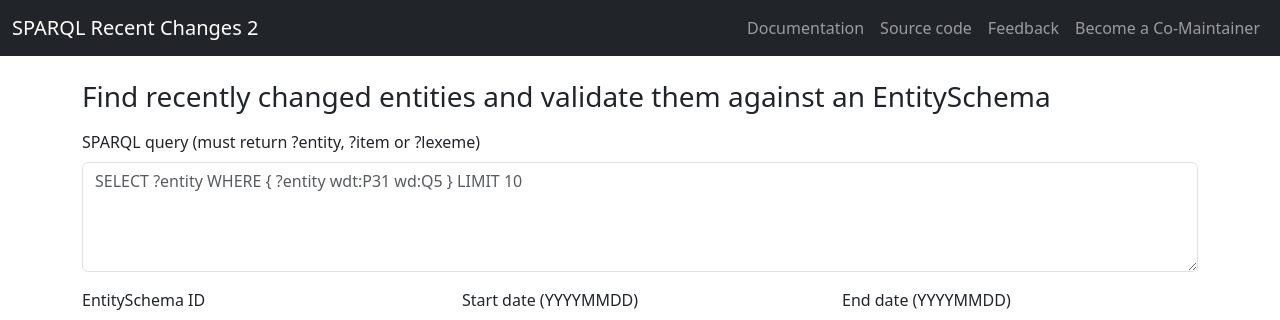
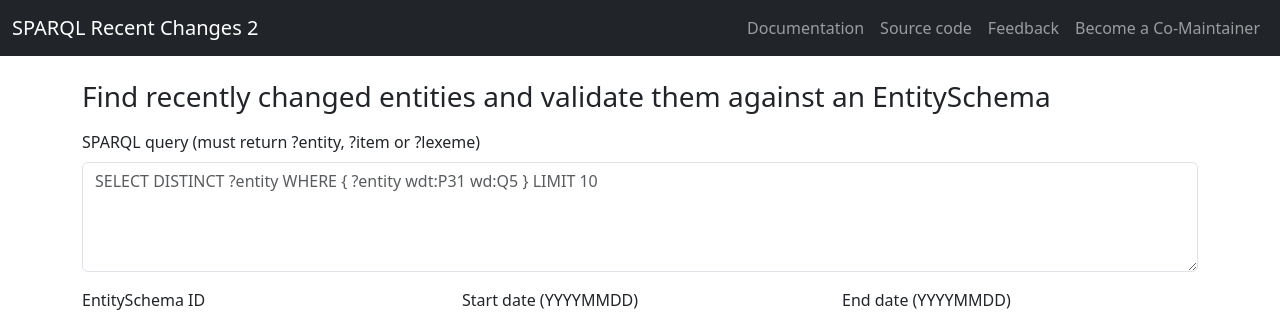
Before and after one commit to dpriskorn/sparql-rc2, a React (Vite) app: page / in a window 1280 px wide. Shown: the top 320 px of the page. Built offline with nearby package versions, Linux system fonts and the light colour scheme.

Commit message:
doc: Add DISTINCT to placeholder

```diff
--- a/src/components/QueryInputForm.tsx
+++ b/src/components/QueryInputForm.tsx
@@ -48,7 +48,7 @@
           rows={4}
           value={sparqlQuery}
           onChange={(e) => setSparqlQuery(e.target.value)}
-          placeholder="SELECT ?entity WHERE { ?entity wdt:P31 wd:Q5 } LIMIT 10"
+          placeholder="SELECT DISTINCT ?entity WHERE { ?entity wdt:P31 wd:Q5 } LIMIT 10"
         />
       </div>
 
```
